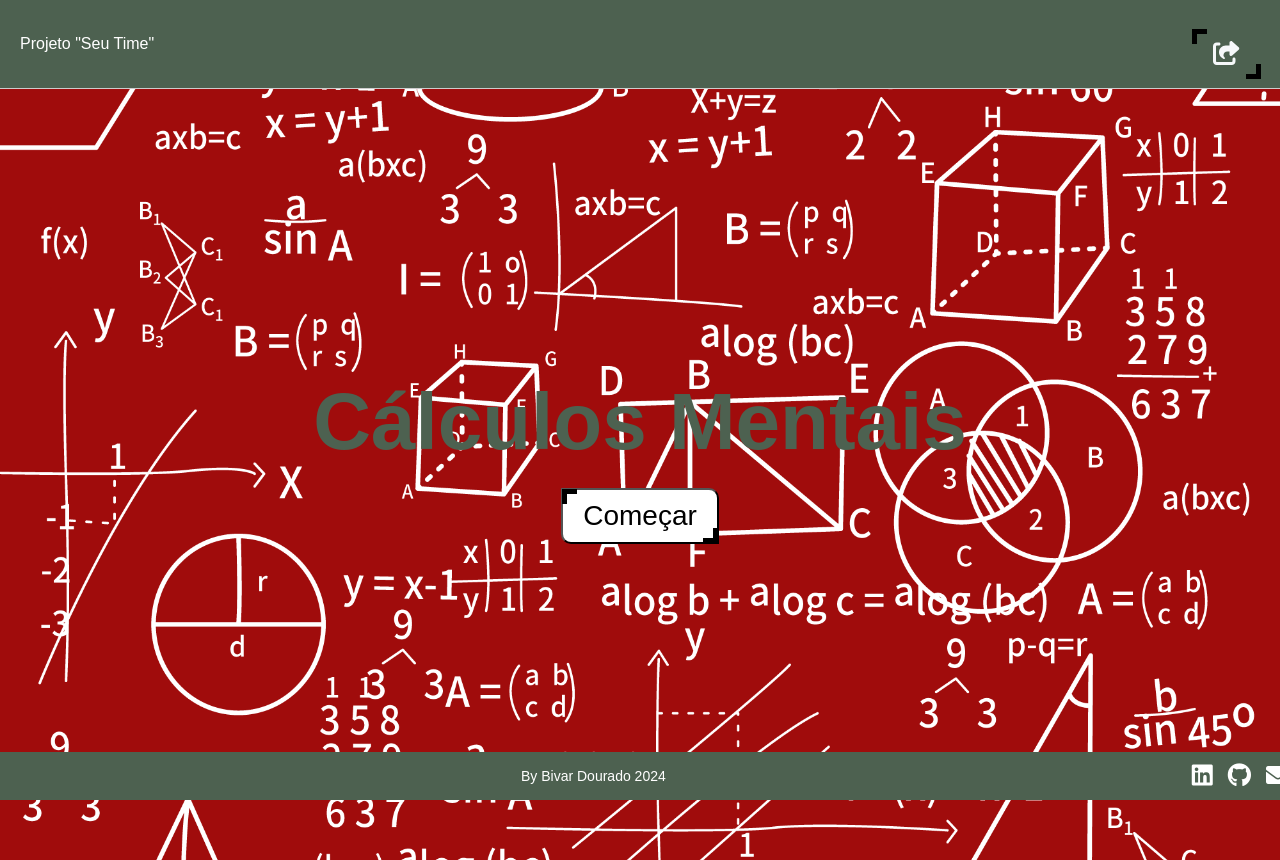
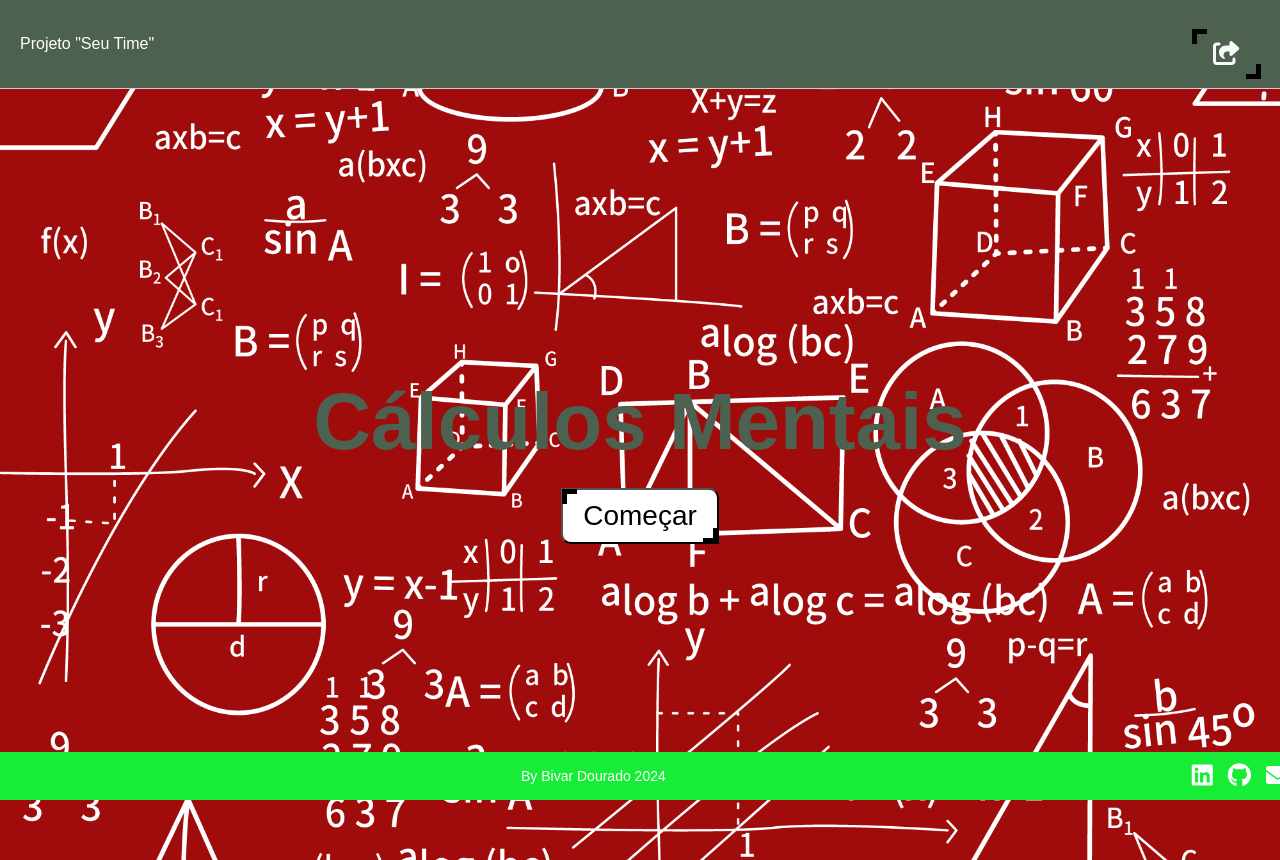
Before and after one commit to bivardourado/mentes, a React (Create React App) app: page / in a window 1280 px wide. Built offline with nearby package versions, Linux system fonts and the light colour scheme.

Commit message:
cor footer

```diff
--- a/src/Footer.css
+++ b/src/Footer.css
@@ -3,7 +3,7 @@
     justify-content: space-between; /* Espaça igualmente os itens: texto à esquerda, ícones à direita */
     align-items: center; /* Centraliza verticalmente os elementos */
     padding: 10px;
-    background-color: #4d6150; /* Cor de fundo do footer */
+    background-color: #17ec37; /* Cor de fundo do footer */
     width: 100%; /* Faz o footer ocupar a largura total da página */
     position: fixed; /* Faz o footer ficar fixo na parte inferior da janela */
     bottom: 0; /* Fixa o footer na parte inferior */
```
